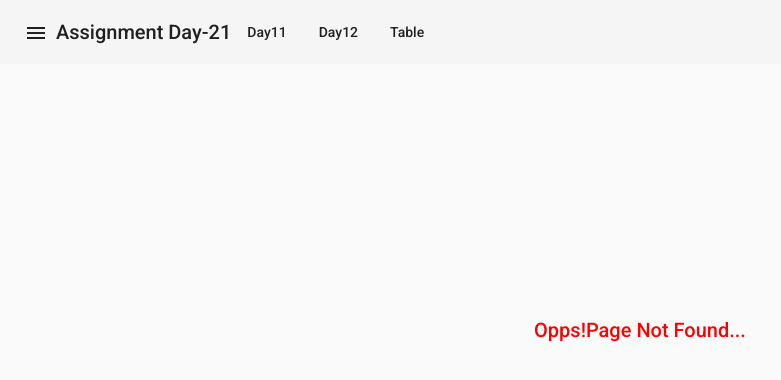
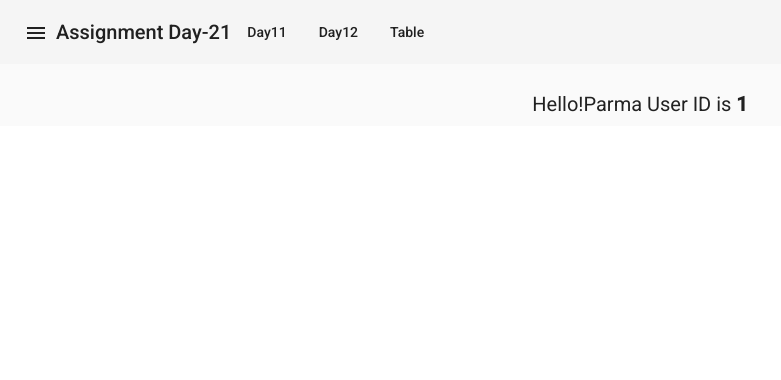
Before and after one commit to ayeayethet151198/angular-training, an Angular app: page /day22/1 in a window 1280 px wide. Before the commit this address had no page. Shown: the top 380 px of the page, without its empty margins (0-781 px from the left). Built offline with nearby package versions, Linux system fonts and the light colour scheme.

Commit message:
#day22(add commit for assignment day22)

```diff
--- a/src/app/app-routing.module.ts
+++ b/src/app/app-routing.module.ts
@@ -21,6 +21,10 @@
 import { AssignmentDay19Component } from './pages/assignment-day19/assignment-day19.component';
 import { AssignmentDay20Component } from './pages/assignment-day20/assignment-day20.component';
 import { NotFondPageComponent } from './pages/not-fond-page/not-fond-page.component';
+import { AssignmentDay22Component } from './pages/assignment-day22/assignment-day22.component';
+
+//guards
+import { UserGuard } from './guards/user.guard';
 
 const routes: Routes = [
   {
@@ -45,7 +49,7 @@
   },
   {
     path: 'userRegistration',
-    component:UserRegistrationComponent
+    component: UserRegistrationComponent
   },
   {
     path: 'userList',
@@ -77,7 +81,7 @@
   },
   {
     path: 'day15',
-    component:AssignmentDay15Component
+    component: AssignmentDay15Component
   },
   {
     path: 'day16',
@@ -101,6 +105,11 @@
     pathMatch: 'full'
   },
   {
+    path: 'day22/:id',
+    component: AssignmentDay22Component,
+    canActivate: [UserGuard]
+  },
+  {
     path: '**',
     component: NotFondPageComponent
   },
--- a/src/app/app.module.ts
+++ b/src/app/app.module.ts
@@ -30,6 +30,7 @@
 //pipes
 import { CustompipePipe } from './pipes/custompipe.pipe';
 import { Custompipe1Pipe } from './pipes/custompipe1.pipe';
+import { AssignmentDay22Component } from './pages/assignment-day22/assignment-day22.component';
 
 @NgModule({
   declarations: [
@@ -52,6 +53,7 @@
     AssignmentDay18Component,
     AssignmentDay19Component,
     AssignmentDay20Component,
+    AssignmentDay22Component,
     NotFondPageComponent,
     CustompipePipe,
     Custompipe1Pipe
@@ -62,9 +64,9 @@
     FormsModule,
     BrowserAnimationsModule,
     ReactiveFormsModule,
-    AngularMaterailModule,
+    AngularMaterailModule
   ],
-  providers: [CustompipePipe, Custompipe1Pipe ],
+  providers: [CustompipePipe, Custompipe1Pipe],
   bootstrap: [AppComponent]
 })
 export class AppModule { }
--- /dev/null
+++ b/src/app/guards/user.guard.ts
@@ -0,0 +1,19 @@
+import { Injectable } from '@angular/core';
+import { ActivatedRouteSnapshot, CanActivate, RouterStateSnapshot, UrlTree } from '@angular/router';
+import { Observable } from 'rxjs';
+
+@Injectable({
+  providedIn: 'root'
+})
+export class UserGuard implements CanActivate {
+  canActivate(
+    route: ActivatedRouteSnapshot,
+    state: RouterStateSnapshot): Observable<boolean | UrlTree> | Promise<boolean | UrlTree> | boolean | UrlTree {
+    const paramId = parseInt(route.params['id']);
+    if (!paramId || !Number.isInteger(paramId) || paramId > 100) {
+      return false;
+    }
+    return true;
+  }
+
+}
--- /dev/null
+++ b/src/app/pages/assignment-day22/assignment-day22.component.html
@@ -0,0 +1,4 @@
+<div class="container">
+  <p>Hello!Parma User ID is <b>{{id}}</b></p>
+  <router-outlet></router-outlet>
+</div>
--- /dev/null
+++ b/src/app/pages/assignment-day22/assignment-day22.component.scss
@@ -0,0 +1,8 @@
+.container {
+  text-align: center;
+
+  p {
+    margin-top: 30px;
+    font-size: 20px;
+  }
+}
--- /dev/null
+++ b/src/app/pages/assignment-day22/assignment-day22.component.ts
@@ -0,0 +1,18 @@
+import { Component, OnInit } from '@angular/core';
+import { ActivatedRoute } from '@angular/router';
+
+@Component({
+  selector: 'app-assignment-day22',
+  templateUrl: './assignment-day22.component.html',
+  styleUrls: ['./assignment-day22.component.scss']
+})
+export class AssignmentDay22Component implements OnInit {
+  id: number;
+  constructor(private ar: ActivatedRoute) { }
+
+  ngOnInit(): void {
+    this.id = this.ar.snapshot.params['id'];
+    console.log(typeof (this.id));
+  }
+
+}
```
Also changed, not shown: 2 other files (tests, documents, lock files or other folders).
